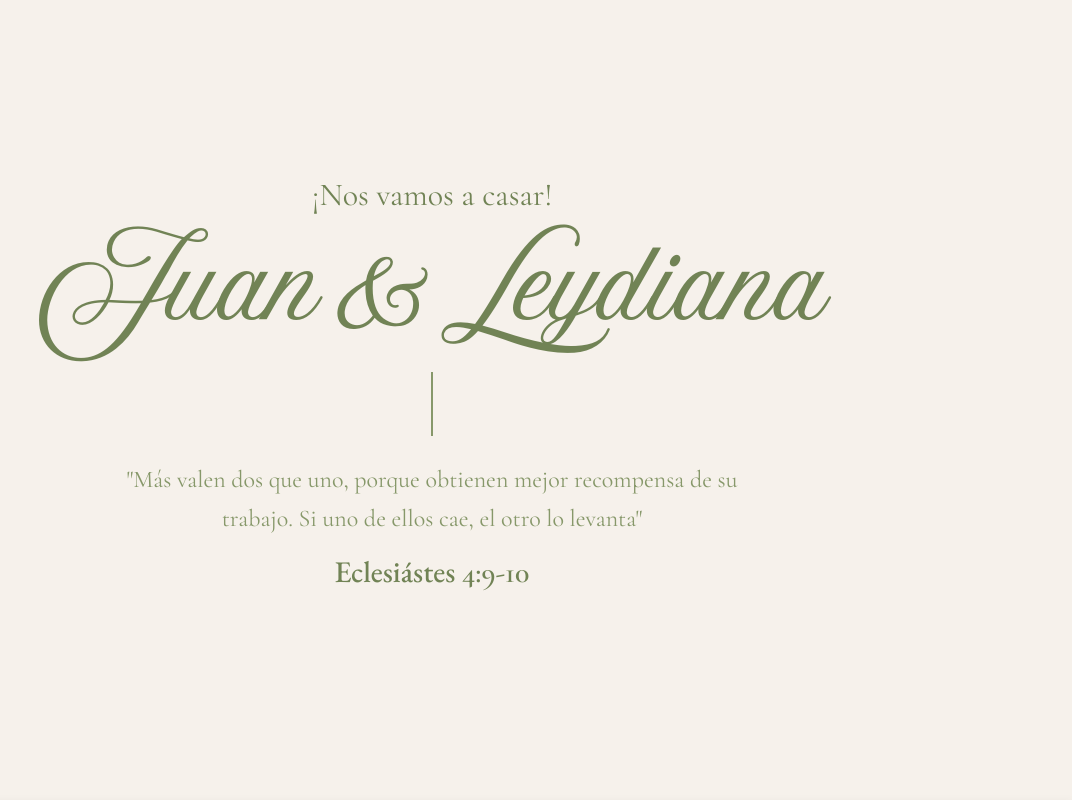
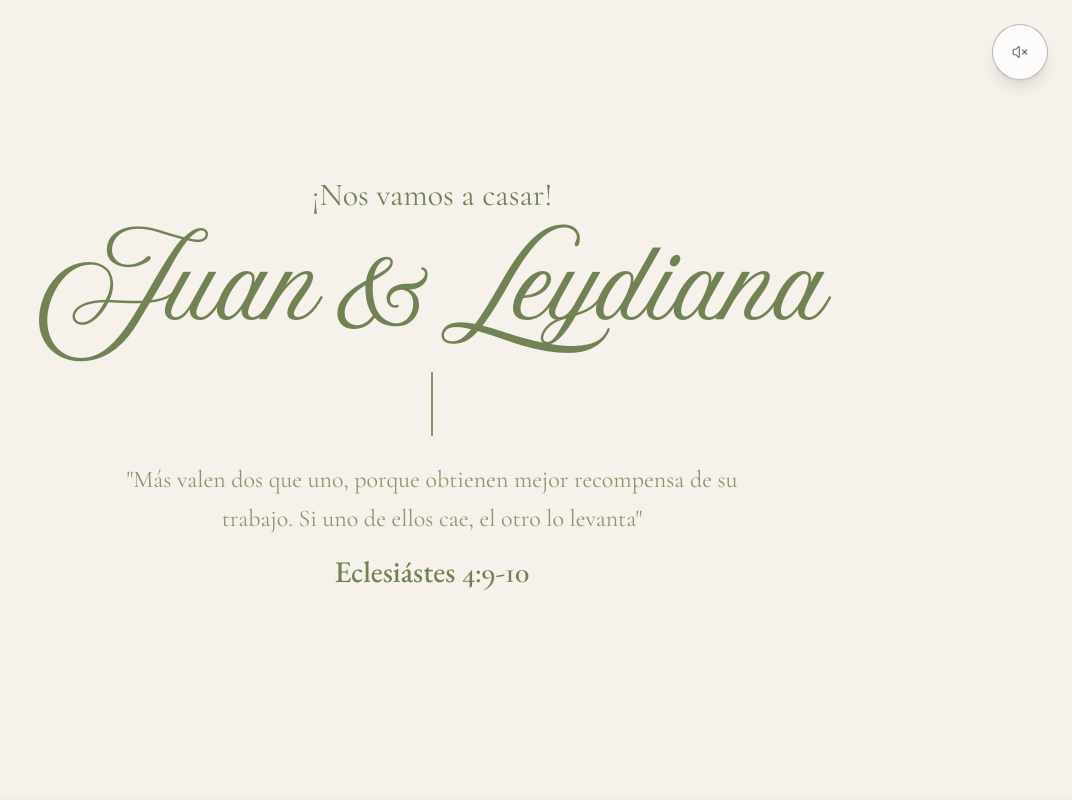
Before and after one commit to hacm1997/jl-wedding, a Next.js app: page / in a window 1280 px wide. Shown: the top 800 px of the page, without its empty margins (208-1280 px from the left). Built offline with nearby package versions, Linux system fonts and the light colour scheme; no server answers; a web font is replaced by a local one.

Commit message:
feat: music player

```diff
--- a/app/page.tsx
+++ b/app/page.tsx
@@ -6,12 +6,14 @@ import WaitingForYou from "@/components/waiting-for-you";
 import { Suspense } from "react";
 import { CeremonyLocation } from "../components/ceremony-location";
 import { Confirmation } from "../components/confirmation";
+import { MusicPlayer } from "../components/music-player";
 import { TimelineSection } from "../components/timeline";
 import { WEDDING_PLACE_IMAGE } from "./constants/place-images";
 
 export default function Home() {
   return (
     <>
+      <MusicPlayer />
       <Banner />
       <Counter />
       <Suspense
--- /dev/null
+++ b/components/music-player.tsx
@@ -0,0 +1,76 @@
+"use client";
+
+import { Button } from "@/components/ui/button";
+import { motion } from "framer-motion";
+import { Music, VolumeX } from "lucide-react";
+import { useEffect, useRef, useState } from "react";
+import { weddingConfig } from "../config";
+
+export function MusicPlayer() {
+  const [isPlaying, setIsPlaying] = useState(false);
+  const audioRef = useRef<HTMLAudioElement>(null);
+
+  useEffect(() => {
+    // Intentar reproducir automáticamente si está configurado
+    if (weddingConfig.musica.autoplay && audioRef.current) {
+      audioRef.current.play().catch(() => {
+        console.log("Autoplay bloqueado por el navegador");
+      });
+    }
+  }, []);
+
+  const toggleMusic = () => {
+    if (audioRef.current) {
+      if (isPlaying) {
+        audioRef.current.pause();
+      } else {
+        audioRef.current.play().catch(() => {
+          console.log("Reproducción no permitida");
+        });
+      }
+      setIsPlaying(!isPlaying);
+    }
+  };
+
+  return (
+    <>
+      <audio
+        ref={audioRef}
+        src={weddingConfig.musica.archivo}
+        loop
+        className="hidden"
+      />
+
+      <motion.div
+        initial={{ opacity: 0, scale: 0, rotate: -180 }}
+        animate={{ opacity: 1, scale: 1, rotate: 0 }}
+        transition={{
+          delay: 2.5,
+          duration: 1,
+          type: "spring",
+          stiffness: 200,
+        }}
+        className="fixed top-6 right-6 z-50"
+      >
+        <Button
+          onClick={toggleMusic}
+          variant="outline"
+          size="icon"
+          className="rounded-full w-14 h-14 border-primary/30 hover:border-primary hover:bg-primary/10 bg-background/80 backdrop-blur-md shadow-lg transition-all duration-300"
+          title={isPlaying ? "Pausar canción" : "Reproducir nuestra canción"}
+        >
+          {isPlaying ? (
+            <motion.div
+              animate={{ scale: [1, 1.2, 1] }}
+              transition={{ duration: 1, repeat: Number.POSITIVE_INFINITY }}
+            >
+              <Music className="w-5 h-5 text-accent" />
+            </motion.div>
+          ) : (
+            <VolumeX className="w-5 h-5 text-foreground/50" />
+          )}
+        </Button>
+      </motion.div>
+    </>
+  );
+}
--- a/components/timeline.tsx
+++ b/components/timeline.tsx
@@ -68,6 +68,18 @@ const timelineData: TimelineYear[] = [
       "/images/2024/2024_4.jpg",
       "/images/2024/2024_5.jpg",
       "/images/2024/2024_6.jpg",
+    ],
+  },
+  {
+    year: "2025",
+    description: "Un sí que cambió todo....",
+    photos: [
+      "/images/2025/2025_1.jpg",
+      "/images/2025/2025_2.jpg",
+      "/images/2025/2025_3.jpg",
+      "/images/2025/2025_4.jpg",
+      "/images/2025/2025_5.jpg",
+      "/images/2025/2025_6.jpg",
     ],
   },
 ];
--- /dev/null
+++ b/config.ts
@@ -0,0 +1,7 @@
+export const weddingConfig = {
+  musica: {
+    titulo: "Nuestra Canción",
+    archivo: "/music/somos.mp3",
+    autoplay: false,
+  },
+};
```
Also changed, not shown: 1 other file (tests, documents, lock files or other folders).
